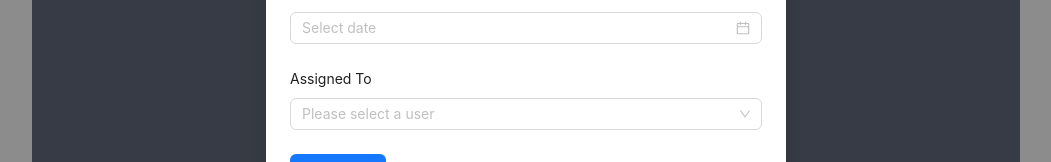
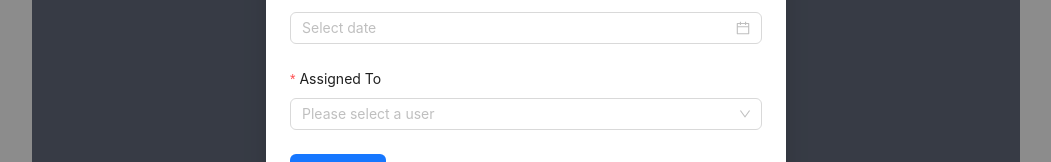
Before and after one commit to sagorpaul142/kanban_board, a React (Vite) app: page / in a window 1280 px wide. Both pictures are taken after a click on the icon 440 px from the left and 100 px from the top of the page. Shown: the part 386-548 px from the top of the page, without its empty margins (114-1165 px from the left). Built offline with nearby package versions, Linux system fonts and the light colour scheme.

Commit message:
todo add working complete

```diff
--- a/package.json
+++ b/package.json
@@ -15,6 +15,7 @@
     "react-beautiful-dnd": "^13.1.1",
     "react-dom": "^18.2.0",
     "react-icons": "^4.10.1",
+    "react-toastify": "^9.1.3",
     "uuid": "^9.0.0"
   },
   "devDependencies": {
--- a/src/App.jsx
+++ b/src/App.jsx
@@ -1,5 +1,7 @@
 import KanbanBoard from "./components/KanbanBoard/KanbanBoard.jsx";
 import GlobalContextProvider from "./Context/GlobalContext.jsx";
+import {ToastContainer} from "react-toastify";
+import 'react-toastify/dist/ReactToastify.css';
 
 function App() {
 
@@ -7,6 +9,18 @@ function App() {
         <GlobalContextProvider>
             <h1 className={'text-center'}>Welcome to Kanban Board</h1>
             <KanbanBoard/>
+            <ToastContainer
+                position="top-center"
+                autoClose={5000}
+                hideProgressBar={false}
+                newestOnTop={false}
+                closeOnClick
+                rtl={false}
+                pauseOnFocusLoss
+                draggable
+                pauseOnHover
+                theme="colored"
+            />
         </GlobalContextProvider>
     )
 }
--- a/src/Context/GlobalContext.jsx
+++ b/src/Context/GlobalContext.jsx
@@ -33,8 +33,18 @@ const initialData = {
 
 function GlobalContext({children}) {
     const [todos, setTodos] = useState(initialData)
+    const addTodo = (values) => {
+        const status = values.status
+        setTodos((prevState) => ({
+            ...prevState,
+            [status]: {
+                ...prevState[status],
+                items: [...prevState[status]?.items, values],
+            },
+        }));
+    }
     return (
-        <todoContext.Provider value={{todos, setTodos}}>
+        <todoContext.Provider value={{todos, setTodos, addTodo}}>
             {children}
         </todoContext.Provider>
     );
--- a/src/components/Header/Header.jsx
+++ b/src/components/Header/Header.jsx
@@ -24,7 +24,7 @@ function Header({title, color, status, numberOfTodo = 0}) {
                     />
                 </div>
             </Card>
-            <AddEditTodoModal openModal={openModal} setOpenModal={setOpenModal}/>
+            <AddEditTodoModal status={status} openModal={openModal} setOpenModal={setOpenModal}/>
         </>
     );
 }
--- a/src/components/KanbanBoard/KanbanBoard.jsx
+++ b/src/components/KanbanBoard/KanbanBoard.jsx
@@ -68,7 +68,7 @@ function KanbanBoard() {
                                         title={column.name}
                                         color={column.color}
                                         numberOfTodo={column?.items?.length}
-                                        status={column.name === TO_DO ? 'todo' : column.name === IN_PROGRESS ? "in_progress" : 'done'}
+                                        status={column.name === TO_DO ? 'todo' : column.name === IN_PROGRESS ? "progress" : 'done'}
                                     />
                                     <TaskList columnId={columnId} column={column}/>
                                 </div>
--- a/src/components/Modals/AddEditTodoModal.jsx
+++ b/src/components/Modals/AddEditTodoModal.jsx
@@ -1,21 +1,32 @@
-import React from 'react';
+import React, {useContext} from 'react';
 import {Button, DatePicker, Form, Input, Modal, Select} from "antd";
 import TextArea from "antd/es/input/TextArea.js";
 import {users} from "../../utils/users.js";
+import {todoContext} from "../../Context/GlobalContext.jsx";
+import {toast} from "react-toastify";
+import {v4 as uuid} from "uuid";
 
-function AddEditTodoModal({openModal, setOpenModal}) {
+function AddEditTodoModal({openModal, setOpenModal, status}) {
+    const [addTodoForm] = Form.useForm()
+    const {addTodo} = useContext(todoContext)
     const handleCancel = () => {
         setOpenModal(false)
     }
     const onFinish = (values) => {
-        console.log(values)
+        values.due_date = values.due_date.format('YYYY-MM-DD')
+        values.id = uuid()
+        values.status = status
+        addTodo(values)
+        toast.success('Todo created successfully')
+
+        addTodoForm.resetFields()
+        setOpenModal(false)
     }
     return (
         <Modal
             title={`Add Todo`}
             open={openModal}
             destroyOnClose={true}
-
             footer={null}
             onCancel={handleCancel}
         >
@@ -25,6 +36,7 @@ function AddEditTodoModal({openModal, setOpenModal}) {
                 layout={"vertical"}
                 scrollToFirstError={true}
                 autoComplete={"off"}
+                form={addTodoForm}
             >
                 <Form.Item
                     label={"Title"}
@@ -78,6 +90,12 @@ function AddEditTodoModal({openModal, setOpenModal}) {
                 <Form.Item
                     label={'Assigned To'}
                     name={'assigned_to'}
+                    rules={[
+                        {
+                            required: true,
+                            message: "Please select a person!"
+                        }
+                    ]}
                 >
                     <Select
                         allowClear
```
Also changed, not shown: 1 other file (tests, documents, lock files or other folders).
